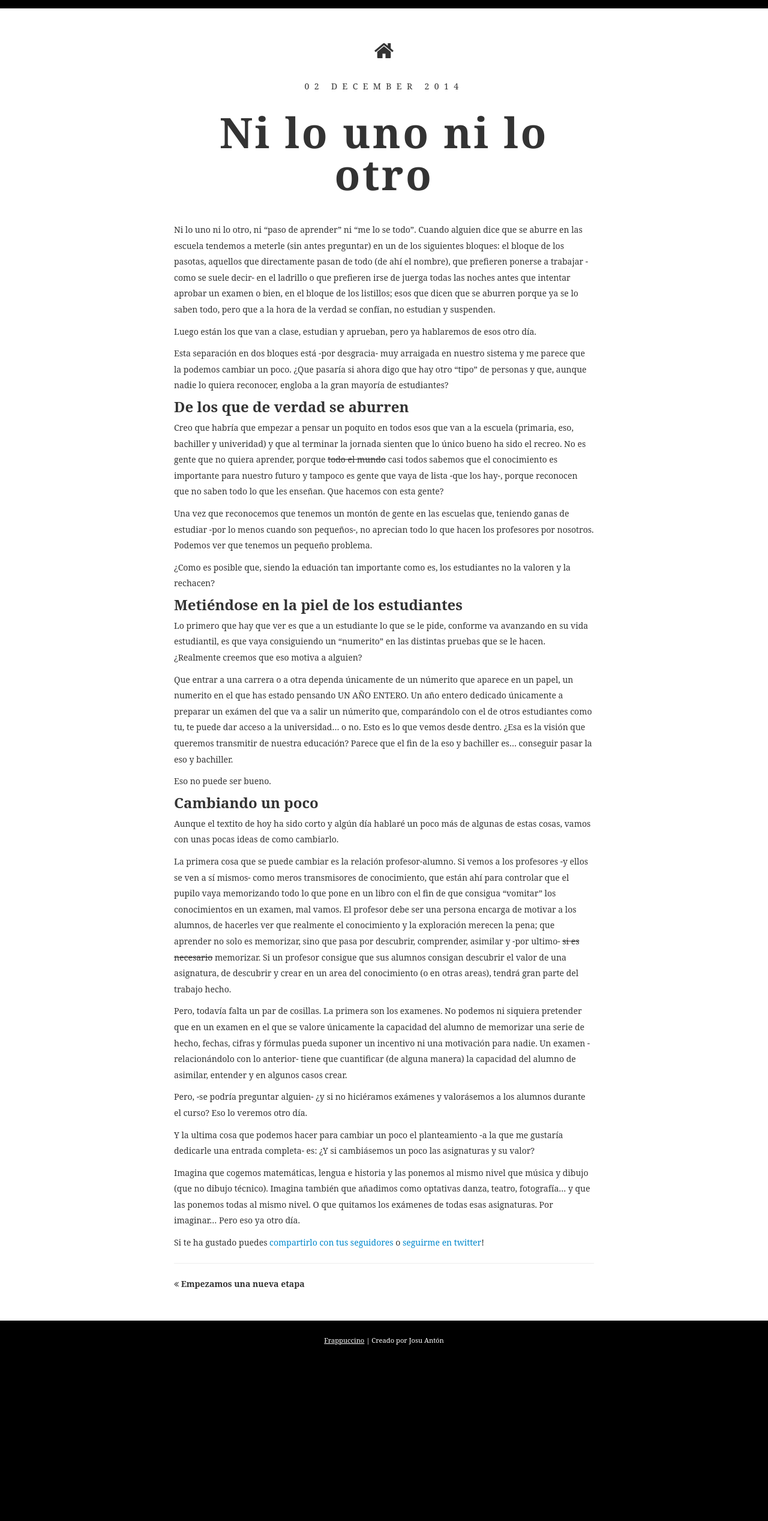
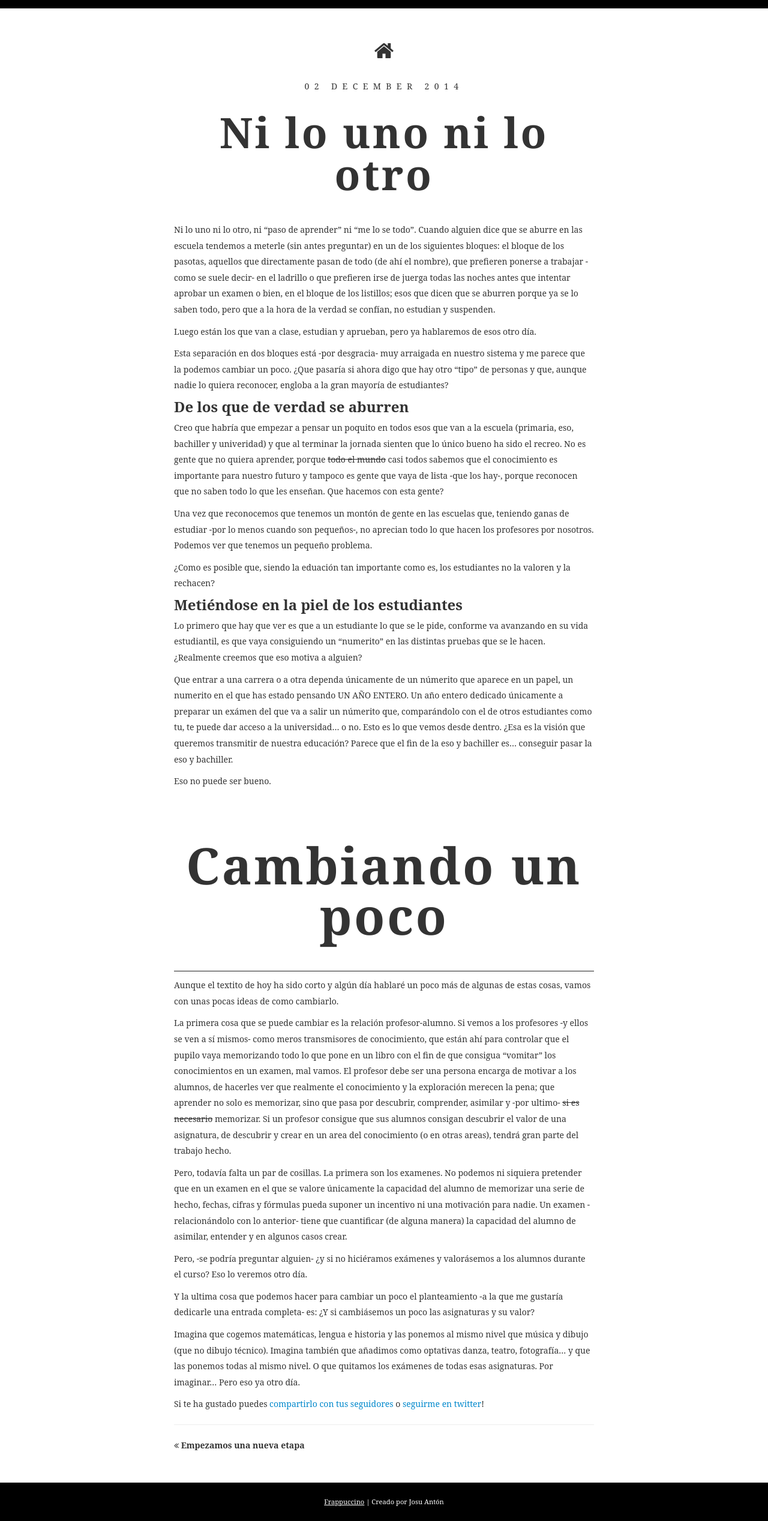
Before and after one commit to josuantonsanz/josuantonsanz.github.io, a Jekyll site: the page built from _posts/2014-12-2-ni-lo-uno.md, in a window 1280 px wide. Shown: the whole page at 60% size. Built offline with Jekyll 4.4.1, drawn with Linux system fonts in a browser that asks for light colours; some web fonts are replaced; comment, search, counter and statistics services are not loaded; before the commit the page ends 2266 px from its top, so only the background shows below that.

```diff
--- a/_posts/2014-12-2-ni-lo-uno.md
+++ b/_posts/2014-12-2-ni-lo-uno.md
@@ -25,7 +25,7 @@ Que entrar a una carrera o a otra dependa únicamente de un númerito que aparec
 
 Eso no puede ser bueno.
 
-### Cambiando un poco
+# Cambiando un poco
 
 Aunque el textito de hoy ha sido corto y algún día hablaré un poco más de algunas de estas cosas, vamos con unas pocas ideas de como cambiarlo.
 
```
